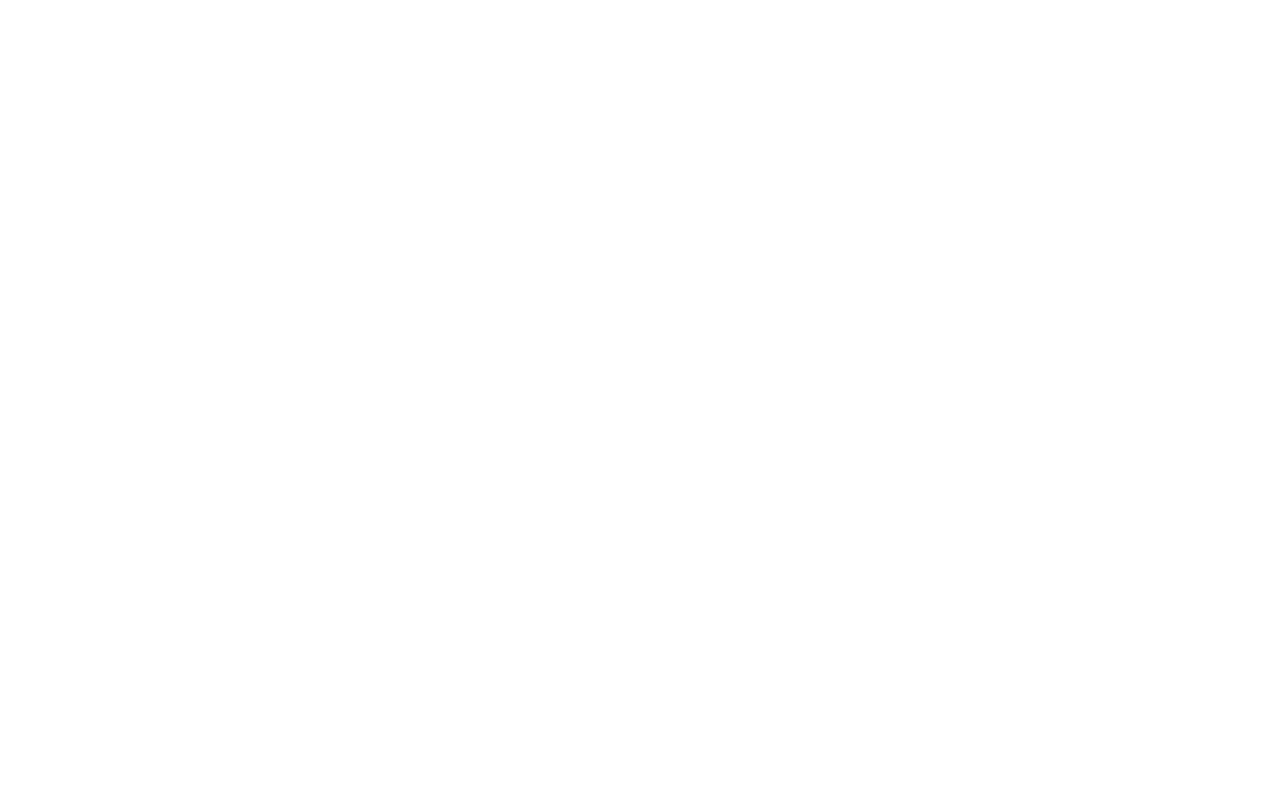
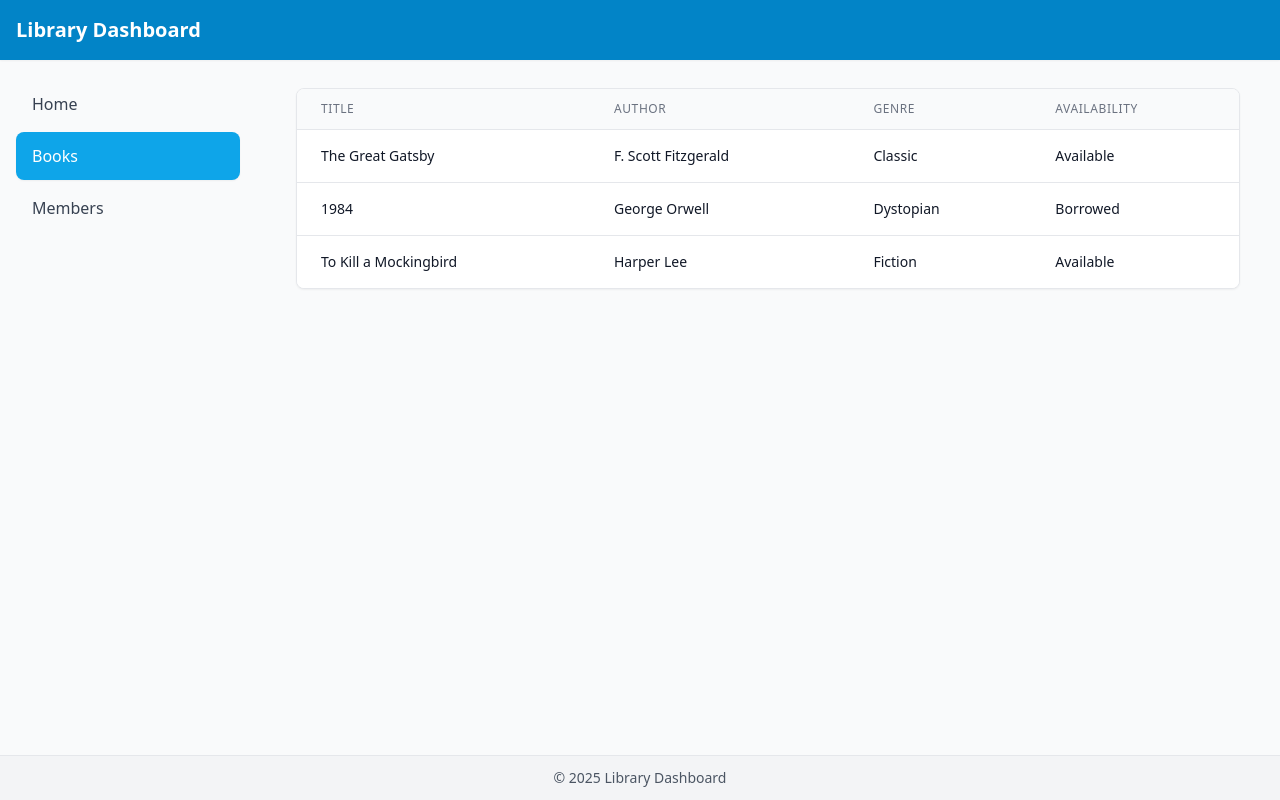
Before and after one commit to HariJW/library-dashboard, a React (Vite) app: page /library-dashboard/books in a window 1280 px wide. Before the commit this address had no page. Built offline with nearby package versions, Linux system fonts and the light colour scheme.

Commit message:
feat : gh pages setup

```diff
--- a/package.json
+++ b/package.json
@@ -3,11 +3,14 @@
   "private": true,
   "version": "0.0.0",
   "type": "module",
+  "homepage": "https://HariJW.github.io/library-dashboard/",
   "scripts": {
     "dev": "vite",
     "build": "vite build",
     "lint": "eslint .",
-    "preview": "vite preview"
+    "preview": "vite preview",
+    "predeploy": "npm run build",
+    "deploy": "gh-pages -d dist"
   },
   "dependencies": {
     "echarts": "^5.6.0",
@@ -25,6 +28,7 @@
     "eslint": "^9.32.0",
     "eslint-plugin-react-hooks": "^5.2.0",
     "eslint-plugin-react-refresh": "^0.4.20",
+    "gh-pages": "^6.3.0",
     "globals": "^16.3.0",
     "postcss": "^8.5.6",
     "tailwindcss": "^3.4.17",
--- a/public/data/navigation.json
+++ b/public/data/navigation.json
@@ -4,23 +4,23 @@
     "label": "Home",
     "path": "/",
     "components": [
-      { "type": "Card", "dataUrl": "/data/summary-card.json" },
-      { "type": "Chart", "dataUrl": "/data/borrow-chart.json" }
+      { "type": "Card", "dataUrl": "./data/summary-card.json" },
+      { "type": "Chart", "dataUrl": "./data/borrow-chart.json" }
     ]
   },
   {
     "id": "books",
     "label": "Books",
     "path": "/books",
-    "components": [ { "type": "Table", "dataUrl": "/data/books-table.json" } ]
+    "components": [ { "type": "Table", "dataUrl": "./data/books-table.json" } ]
   },
   {
     "id": "members",
     "label": "Members",
     "path": "/members",
     "components": [
-      { "type": "Table", "dataUrl": "/data/members-table.json" },
-      { "type": "Card", "dataUrl": "/data/active-members.json" }
+      { "type": "Table", "dataUrl": "./data/members-table.json" },
+      { "type": "Card", "dataUrl": "./data/active-members.json" }
     ]
   }
 ]
--- a/src/App.jsx
+++ b/src/App.jsx
@@ -4,12 +4,12 @@ import DashboardPage from "./pages/DashboardPage";
 
 function App() {
   return (
-    <BrowserRouter>
+    <BrowserRouter basename="/library-dashboard/">
       <Routes>
-        <Route path="/" element={<DashboardLayout />}>
+        <Route path="" element={<DashboardLayout />}>
           <Route index element={<DashboardPage />} />
-          <Route path="/books" element={<DashboardPage />} />
-          <Route path="/members" element={<DashboardPage />} />
+          <Route path="books" element={<DashboardPage />} />
+          <Route path="members" element={<DashboardPage />} />
         </Route>
       </Routes>
     </BrowserRouter>
--- a/src/components/DynamicComponentLoader.jsx
+++ b/src/components/DynamicComponentLoader.jsx
@@ -17,7 +17,7 @@ export default function DynamicComponentLoader() {
       setComponents(null);
       setError(null);
       try {
-        const nav = await fetchJSON("/data/navigation.json");
+        const nav = await fetchJSON("./data/navigation.json");
         const current = nav.find((item) => item.path === location.pathname);
         if (!current) {
           setComponents([]);
--- a/src/components/Navigation.jsx
+++ b/src/components/Navigation.jsx
@@ -6,7 +6,7 @@ export default function Navigation({ onItemClick }) {
   const [items, setItems] = useState([]);
 
   useEffect(() => {
-    fetchJSON("/data/navigation.json")
+    fetchJSON("./data/navigation.json")
       .then(setItems)
       .catch(() => setItems([]));
   }, []);
--- a/vite.config.js
+++ b/vite.config.js
@@ -3,6 +3,6 @@ import react from "@vitejs/plugin-react";
 
 // https://vite.dev/config/
 export default defineConfig({
-  // base: "/library-dashboard/",
+  base: "/library-dashboard/",
   plugins: [react()],
 });
```
Also changed, not shown: 1 other file (tests, documents, lock files or other folders).
